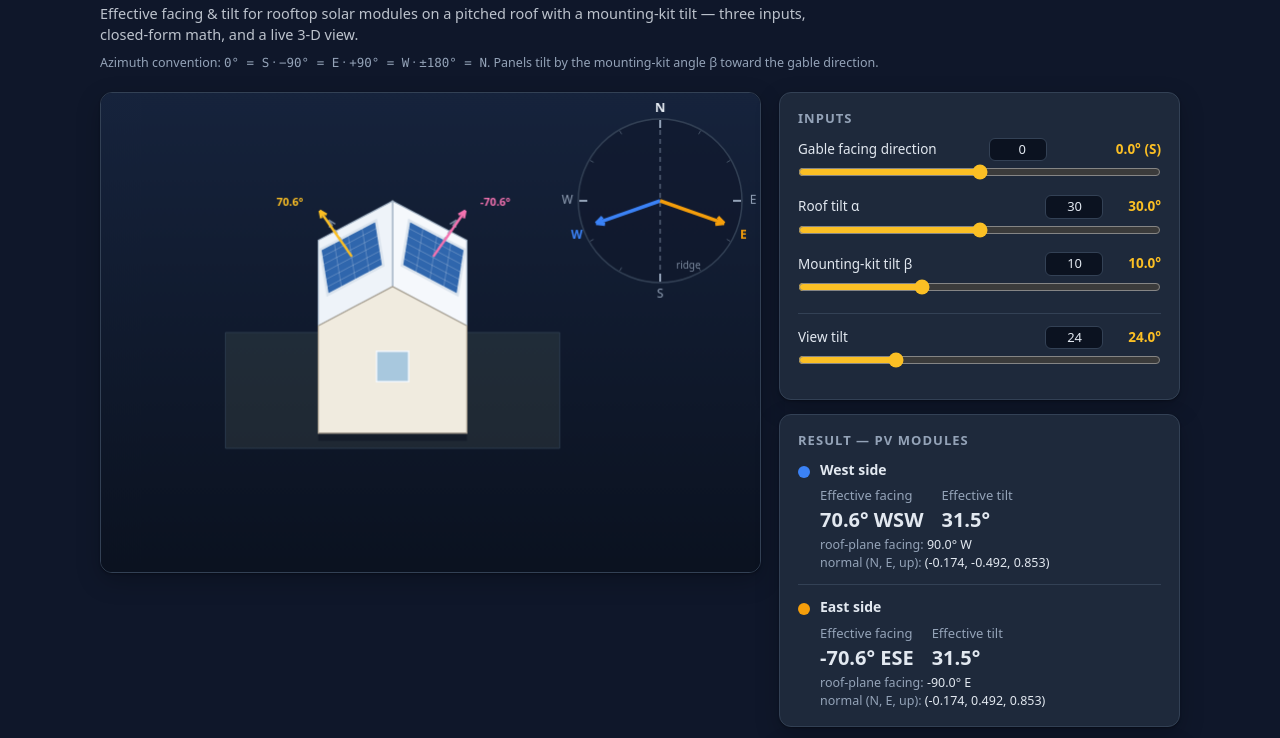
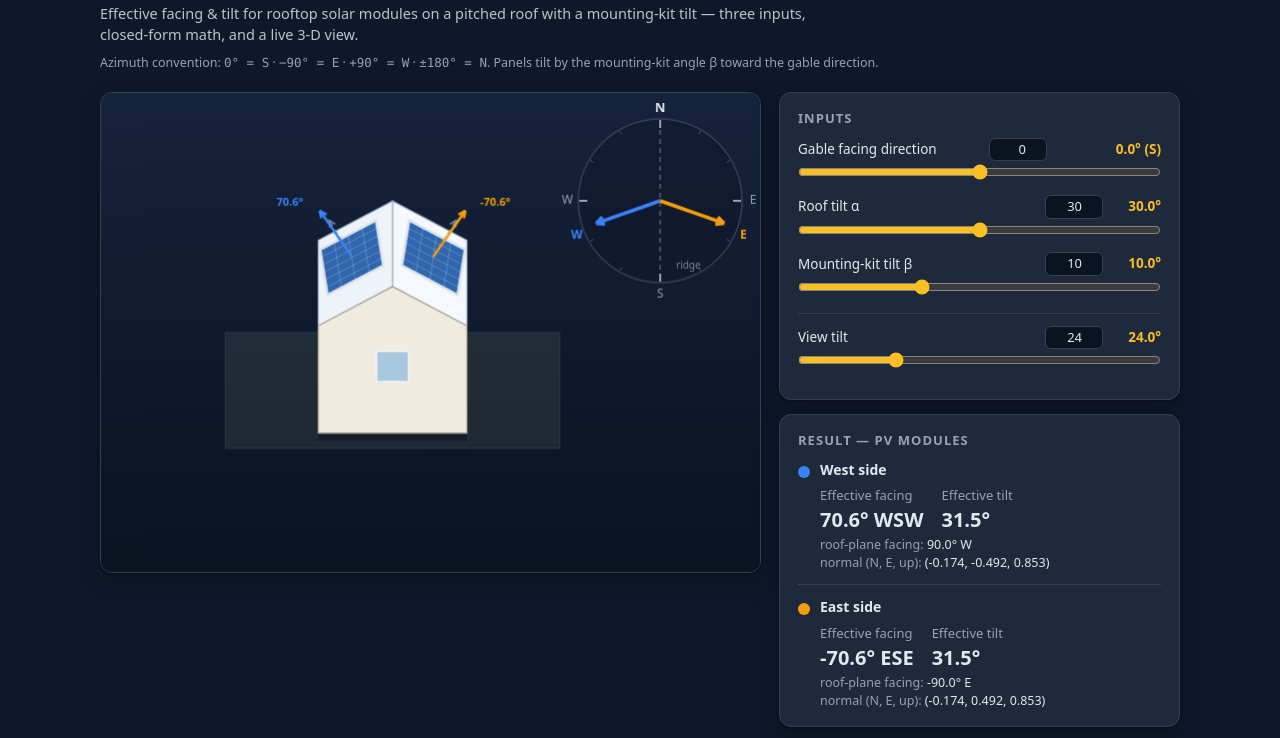
Before and after one commit to FunkyNatural/pvpanel-vectors, a plain HTML site: page index.html in a window 1280 px wide. Shown: the part 58-796 px from the top of the page. Drawn offline with Linux system fonts and the light colour scheme.

Commit message:
Update index.html
adjust colors of pv normal arrows to match east and west colors

```diff
--- a/index.html
+++ b/index.html
@@ -358,7 +358,7 @@ function draw(){
   }
 
   // normal arrows
-  for(const [side,color] of [['west','#fbbf24'],['east','#f472b0']]){
+  for(const [side,color] of [['west','#3b82f6'],['east','#f59e0b']]){
     const q = side===wSide?modA:modB;
     const c=[(q[0][0]+q[2][0])/2,(q[0][1]+q[2][1])/2,(q[0][2]+q[2][2])/2+0.02];
     const phi = res.sides[side].phi;
```
